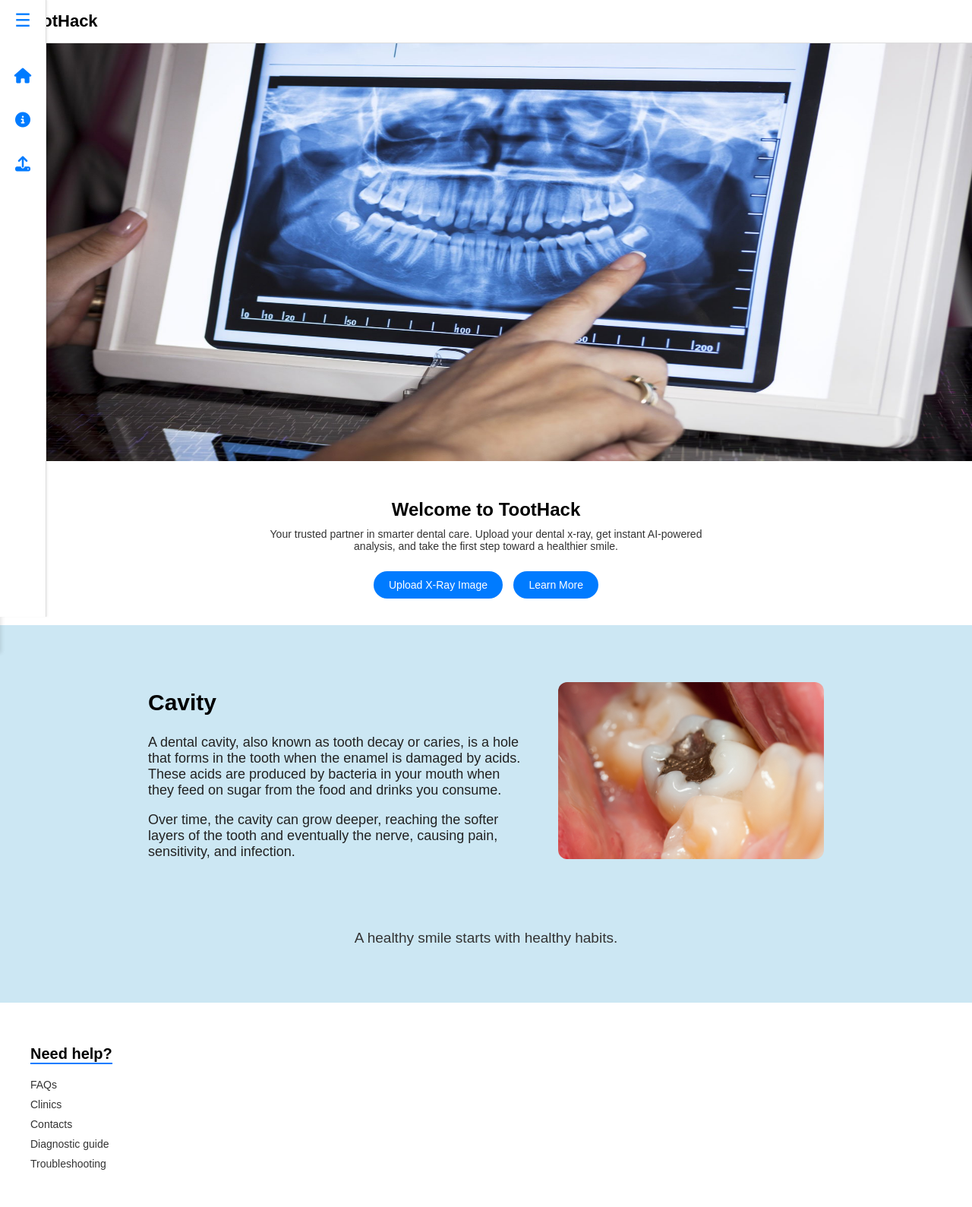
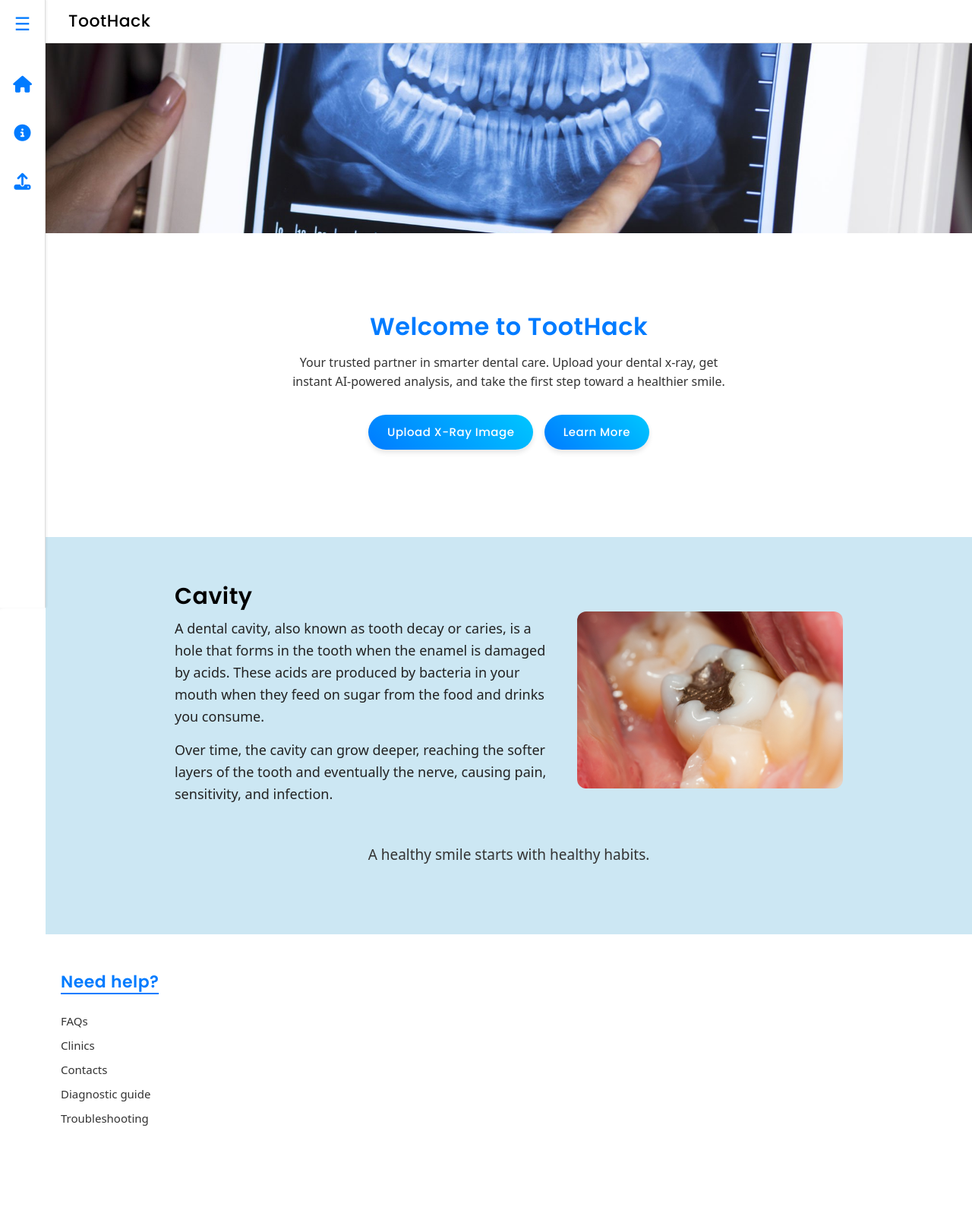
Before and after one commit to rxykio/TootHack, a Flask app: page / in a window 1280 px wide. Shown: the whole page at 76% size. After the commit the page ends 1482 px from the top, so only its background shows below. Run offline with Flask 3, Linux system fonts and the light colour scheme; some libraries are stand-ins or nearby versions.

Commit message:
sidebar changed
* sidebar changed

* edited css in homepage

* EDITED CSS IN HOMEPAGE

```diff
--- a/app/templates/index.html
+++ b/app/templates/index.html
@@ -4,14 +4,35 @@
   <meta charset="UTF-8">
   <meta name="viewport" content="width=device-width, initial-scale=1.0">
   <title>TootHack</title>
+
+
+  <link href="https://fonts.googleapis.com/css2?family=Poppins:wght@400;500;600&family=Roboto:wght@400;500;700&display=swap" rel="stylesheet">
+
+
   <style>
-    body {
-      font-family: Arial, sans-serif;
+    b/* Reset & font setup */
+* {
   margin: 0;
   padding: 0;
+  box-sizing: border-box;
+}
+
+/* Global font: Roboto for readability */
+body {
+  font-family: 'Roboto', sans-serif;
+  padding: 0 0 0 60px;
   text-align: center;
   overflow-y: scroll;
 }
+
+/* Headings, nav, and buttons use Poppins */
+h1, h2, h3, nav a, .buttons a {
+  font-family: 'Poppins', sans-serif;
+  font-weight: 600;
+  letter-spacing: 0.5px;
+}
+
+/* Header */
 header {
   display: flex;
   justify-content: space-between;
@@ -26,7 +47,10 @@
 header h1 {
   margin: 0;
   font-size: 22px;
+  color: black;
 }
+
+/* Navigation */
 nav a {
   margin: 0 12px;
   text-decoration: none;
@@ -37,44 +61,104 @@
   color: #4faeff;
   text-decoration: underline;
 }
-
 nav a.active {
   color: #4faeff;
 }
 
+/* Hero section */
 .home img {
   width: 100%;
-      height: 550px;
+  height: 250px;
   display: block;
+  object-fit: cover;
+  animation: fadeIn 1.5s ease-in-out;
 }
+
 .content {
-      padding: 30px;
+  display: flex;
+  flex-direction: column;
+  justify-content: center;
+  align-items: center;
+  min-height: 50vh;
+  text-align: center;
+  padding: 30px 20px;
+  opacity: 0;
+  animation: fadeInUp 1.2s ease forwards;
 }
+
+.content-inner {
+  max-width: 700px;
+}
+
+/* Heading animation */
 .content h2 {
-      margin-bottom: 10px;
+  margin-bottom: 15px;
+  font-size: 32px;
+  font-weight: 600;
+  color: #007bff;
+  opacity: 0;
+  transform: translateY(-20px);
+  animation: slideDown 1s ease forwards;
+  animation-delay: 0.3s;
 }
+
+/* Paragraph animation */
 .content p {
   max-width: 600px;
-      margin: 0 auto 20px;
-      font-size: 14px;
+  margin: 0 auto 25px;
+  font-size: 16px;
   color: #333;
+  line-height: 1.6;
+  opacity: 0;
+  transform: translateY(20px);
+  animation: fadeInUp 1s ease forwards;
+  animation-delay: 0.6s;
 }
+
+/* Button animation */
 .buttons a {
   display: inline-block;
   margin: 5px;
-      padding: 10px 20px;
-      border-radius: 6px;
+  padding: 12px 25px;
+  border-radius: 30px;
   text-decoration: none;
   color: white;
-      background-color: #007bff;
-      font-size: 14px;
-      border-radius: 30px;
+  background: linear-gradient(45deg, #007bff, #00c6ff);
+  font-size: 15px;
+  font-weight: 500;
+  transition: all 0.4s ease;
+  box-shadow: 0 4px 6px rgba(0,0,0,0.1);
+  position: relative;
+  overflow: hidden;
+}
+
+/* Add shine effect layer */
+.buttons a::after {
+  content: "";
+  position: absolute;
+  top: 0;
+  left: -75%;
+  width: 50%;
+  height: 100%;
+  background: rgba(255, 255, 255, 0.3);
+  transform: skewX(-25deg);
+  transition: left 0.6s ease;
+}
+
+/* Hover animation */
+.buttons a:hover::after {
+  left: 130%;
 }
 .buttons a:hover {
-      background-color: #0056b3;
+  transform: scale(1.05);
+  background: linear-gradient(45deg, #0056b3, #0094cc);
+  box-shadow: 0 6px 15px rgba(0,0,0,0.2);
 }
+
+
+/* Cavity section */
 .cavity-section {
-      padding: 40px;
+  padding: 60px 20px;
   background-color: #cce7f3;
 }
 .cavity-content {
@@ -82,61 +166,129 @@
   justify-content: center;
   align-items: center;
   flex-wrap: wrap;
+  gap: 30px;
 }
 .cavity-text {
   max-width: 500px;
-      margin: 20px;
   text-align: left;
+  animation: slideInLeft 1.2s ease;
 }
 .cavity-text h2 {
-      font-size:30px;
+  font-size: 30px;
   font-weight: bold;
+  color: black;
 }
 .cavity-text p {
   font-size: 18px;
   margin-top: 10px;
   color: #222;
+  line-height: 1.6;
 }
 .cavity-img img {
   width: 350px;
   border-radius: 12px;
-      margin: 20px;
+  animation: fadeInUp 1.5s ease;
 }
 .footer-quote {
+  display: flex;
   margin-top: 20px;
   padding: 15px;
   font-size: 19px;
   color: #333;
-      background: #cce7f3;
+  align-items: center;
+  justify-content: center;
+  font-weight: 500;
+  border-radius: 8px;
+  opacity: 0;
+  transform: translateY(20px);
+  animation: fadeInUp 1s ease forwards;
+  animation-delay: 1.2s; /* comes in after buttons */
 }
 
+/* FAQs */
 #faqs {
   text-align: left;
-      padding: 40px;
+  padding: 50px 20px;
+  opacity: 0;
+  transform: translateY(30px);
+  animation: fadeInUp 1.2s ease forwards;
+  animation-delay: 1.5s; /* appears last */
 }
+
 #faqs h2 {
-      font-size: 20px;
+  font-size: 22px;
   font-weight: bold;
   border-bottom: 2px solid #007bff;
   display: inline-block;
-      margin-bottom: 10px;
+  margin-bottom: 15px;
+  color: #007bff;
+  opacity: 0;
+  transform: translateX(-30px);
+  animation: slideInLeft 1s ease forwards;
+  animation-delay: 1.7s;
 }
+
 #faqs ul {
   list-style: none;
   padding: 0;
   margin: 0;
 }
+
 #faqs li {
   margin: 8px 0;
+  opacity: 0;
+  transform: translateX(20px);
+  animation: fadeInRight 0.8s ease forwards;
 }
+
+/* Each list item comes one by one */
+#faqs li:nth-child(1) { animation-delay: 1.9s; }
+#faqs li:nth-child(2) { animation-delay: 2.1s; }
+#faqs li:nth-child(3) { animation-delay: 2.3s; }
+#faqs li:nth-child(4) { animation-delay: 2.5s; }
+#faqs li:nth-child(5) { animation-delay: 2.7s; }
+
 #faqs a {
   text-decoration: none;
   color: #333;
-      font-size: 14px;
+  font-size: 15px;
+  transition: color 0.3s;
 }
+
 #faqs a:hover {
   color: #007bff;
 }
+
+/* Animations */
+@keyframes fadeIn {
+  from { opacity: 0; transform: scale(1.05); }
+  to { opacity: 1; transform: scale(1); }
+}
+@keyframes fadeInUp {
+  from { opacity: 0; transform: translateY(30px); }
+  to { opacity: 1; transform: translateY(0); }
+}
+@keyframes slideInLeft {
+  from { opacity: 0; transform: translateX(-50px); }
+  to { opacity: 1; transform: translateX(0); }
+}
+
+@keyframes slideDown {
+  from { opacity: 0; transform: translateY(-20px); }
+  to { opacity: 1; transform: translateY(0); }
+}
+
+@keyframes popIn {
+  from { opacity: 0; transform: scale(0.9); }
+  to { opacity: 1; transform: scale(1); }
+}
+
+
+@keyframes fadeInRight {
+  from { opacity: 0; transform: translateX(20px); }
+  to { opacity: 1; transform: translateX(0); }
+}
+
   </style>
 </head>
 <body>
@@ -152,11 +304,13 @@
   </section>
 
   <section class="content">
+  <div class="content-inner">
     <h2>Welcome to TootHack</h2>
     <p>Your trusted partner in smarter dental care. Upload your dental x-ray, get instant AI-powered analysis, and take the first step toward a healthier smile.</p>
     <div class="buttons">
-      <a href="{{ url_for('main.upload') }}">Upload X-Ray Image</a>
-      <a href="#learn">Learn More</a>
+      <a href="{{ url_for('main.result') }}">Upload X-Ray Image</a>
+      <a href="{{ url_for('main.howitworks') }}">Learn More</a>
+    </div>
   </div>
 </section>
 
@@ -181,7 +335,6 @@
     </div>
   </section>
 
-
   <section id="faqs">
     <h2>Need help?</h2>
     <ul>
--- a/app/templates/sidebar.html
+++ b/app/templates/sidebar.html
@@ -1,68 +1,76 @@
-<!-- Font Awesome Icons CDN -->
+<!DOCTYPE html>
+<html lang="en">
+<head>
+  <meta charset="UTF-8">
+  <title>Custom Sidebar with Mini Nav</title>
+
+  <!-- Bootstrap 5 CSS -->
+  <link
+    href="https://cdn.jsdelivr.net/npm/bootstrap@5.3.8/dist/css/bootstrap.min.css"
+    rel="stylesheet"
+    integrity="sha384-sRIl4kxILFvY47J16cr9ZwB07vP4J8+LH7qKQnuqkuIAvNWLzeN8tE5YBujZqJLB"
+    crossorigin="anonymous">
+
+  <!-- Font Awesome -->
   <link
     rel="stylesheet"
-  href="https://cdnjs.cloudflare.com/ajax/libs/font-awesome/6.4.0/css/all.min.css"
-/>
+    href="https://cdnjs.cloudflare.com/ajax/libs/font-awesome/6.4.0/css/all.min.css">
 
   <style>
     /* Sidebar */
     .sidebar {
       height: 100vh;
-    width: 220px;
+      width: 200px; /* wider to fit icons + labels */
       position: fixed;
       top: 0;
-    left: -220px;
+      left: -200px;
       background-color: #f8f9fa;
-    overflow-x: hidden;
       padding-top: 60px;
       transition: left 0.3s ease;
       z-index: 1001;
       box-shadow: 2px 0 5px rgba(0, 0, 0, 0.1);
     }
 
+    .sidebar.open {
+      left: 0;
+    }
+
     .sidebar .sidebar-burger {
       position: absolute;
       top: 12px;
-  left: 16px;
+      right: 16px;
       font-size: 24px;
       background: none;
       border: none;
       color: #007bff;
       cursor: pointer;
-  z-index: 1002;
-}
-
-  .sidebar.open {
-    left: 0;
     }
 
     .sidebar a {
-    padding: 12px 20px;
+      padding: 14px 20px;
       text-decoration: none;
       font-size: 16px;
       color: #333;
       display: flex;
       align-items: center;
+      gap: 12px;
       transition: background-color 0.2s;
     }
 
     .sidebar a i {
-    margin-right: 10px;
+      font-size: 20px;
       color: #007bff;
-    min-width: 20px;
-    text-align: center;
     }
 
     .sidebar a:hover {
       background-color: #ddd;
     }
 
-  .sidebar a.active {
-    color: #007bff;
-    font-weight: bold;
+    .sidebar a.active i {
+      color: #0056b3;
     }
 
-  /* Mini vertical nav with full height */
+    /* Mini vertical nav */
     .mini-nav {
       position: fixed;
       top: 0;
@@ -96,14 +104,14 @@
     }
 
     .mini-nav a {
-    font-size: 20px;
+      font-size: 22px;
       color: #007bff;
       text-decoration: none;
       display: flex;
       justify-content: center;
       align-items: center;
       width: 100%;
-    padding: 10px 0;
+      padding: 12px 0;
     }
 
     .mini-nav a:hover {
@@ -127,37 +135,48 @@
       width: 100%;
     }
 
-  @media (min-width: 768px) {
-    body.sidebar-open {
-      margin-left: 220px;
-    }
+    /* Prevent page scrolling when sidebar is open */
+    body.lock-scroll {
+      overflow: hidden;
+      position: fixed;
+      width: 100%;
     }
   </style>
+</head>
+<body>
 
-<!-- Mini Vertical Icon Navigation with burger inside -->
+<!-- Mini Vertical Icon Navigation -->
 <div class="mini-nav" id="miniNav">
   <button class="burger" onclick="toggleSidebar()">☰</button>
-  <a href="{{ url_for('main.home') }}" title="Home"><i class="fas fa-home"></i></a>
-  <a href="{{ url_for('main.howitworks') }}" title="How it Works"><i class="fas fa-info-circle"></i></a>
-  <a href="{{ url_for('main.result') }}" title="Upload X-Ray"><i class="fas fa-upload"></i></a>
+  <a href="{{ url_for('main.home') }}" title="Home" data-bs-toggle="tooltip" data-bs-placement="right"><i class="fas fa-home"></i></a>
+  <a href="{{ url_for('main.howitworks') }}" title="How it Works" data-bs-toggle="tooltip" data-bs-placement="right"><i class="fas fa-info-circle"></i></a>
+  <a href="{{ url_for('main.result') }}" title="Upload X-Ray" data-bs-toggle="tooltip" data-bs-placement="right"><i class="fas fa-upload"></i></a>
 </div>
 
 <!-- Sidebar -->
 <div id="mySidebar" class="sidebar">
-  <button class="burger sidebar-burger" onclick="toggleSidebar()">☰</button>
-  <a href="{{ url_for('main.home') }}" class="{% if active_page == 'home' %}active{% endif %}">
+  <button class="sidebar-burger" onclick="toggleSidebar()">
+  <i class="fas fa-times"></i>
+</button>
+  <a href="{{ url_for('main.home') }}" class="{% if active_page == 'home' %}active{% endif %}" title="Home">
     <i class="fas fa-home"></i> Home
   </a>
-  <a href="{{ url_for('main.howitworks') }}" class="{% if active_page == 'howitworks' %}active{% endif %}">
+  <a href="{{ url_for('main.howitworks') }}" class="{% if active_page == 'howitworks' %}active{% endif %}" title="How it Works">
     <i class="fas fa-info-circle"></i> How it Works
   </a>
-  <a href="{{ url_for('main.result') }}" class="{% if active_page == 'upload' %}active{% endif %}">
+  <a href="{{ url_for('main.result') }}" class="{% if active_page == 'upload' %}active{% endif %}" title="Upload X-Ray">
     <i class="fas fa-upload"></i> Upload X-Ray
   </a>
 </div>
 
 <!-- Overlay -->
 <div id="sidebarOverlay" class="overlay" onclick="toggleSidebar()"></div>
+
+<!-- Bootstrap JS Bundle -->
+<script
+  src="https://cdn.jsdelivr.net/npm/bootstrap@5.3.8/dist/js/bootstrap.bundle.min.js"
+  integrity="sha384-FKyoEForCGlyvwx9Hj09JcYn3nv7wiPVlz7YYwJrWVcXK/BmnVDxM+D2scQbITxI"
+  crossorigin="anonymous"></script>
 
 <script>
   function toggleSidebar() {
@@ -171,13 +190,21 @@
     if (isOpen) {
       sidebar.classList.remove("open");
       overlay.classList.remove("open");
-      body.classList.remove("sidebar-open");
+      body.classList.remove("lock-scroll");
       miniNav.classList.remove("hidden");
     } else {
       sidebar.classList.add("open");
       overlay.classList.add("open");
-      body.classList.add("sidebar-open");
+      body.classList.add("lock-scroll");
       miniNav.classList.add("hidden");
     }
   }
+
+  // Enable Bootstrap tooltips
+  document.addEventListener("DOMContentLoaded", () => {
+    const tooltipTriggerList = [].slice.call(document.querySelectorAll('[data-bs-toggle="tooltip"]'));
+    tooltipTriggerList.map(el => new bootstrap.Tooltip(el));
+  });
 </script>
+</body>
+</html>
```
Lines whose indentation alone changed are shown as unchanged.
